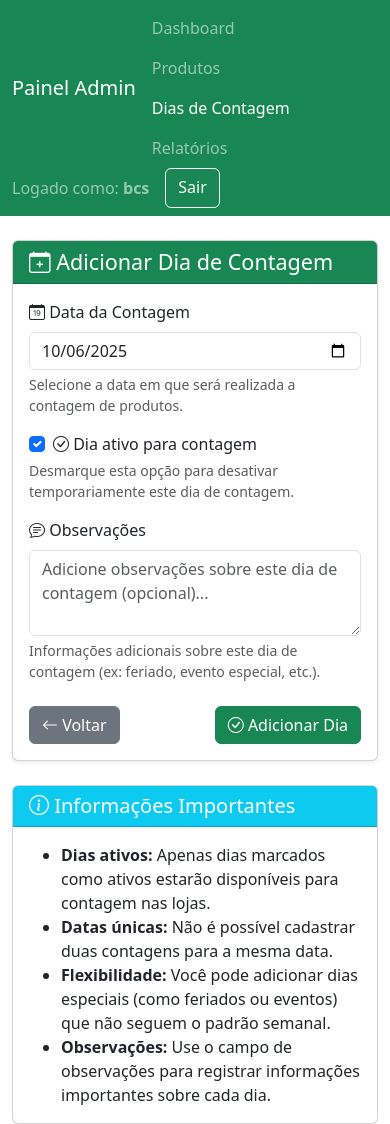
After one commit to IgorsSantana/app-hortifruti, a Flask app: page /admin/dias-contagem/add in a window 390 px wide. The commit adds this page. Run offline with Flask 3, Linux system fonts and the light colour scheme; a user stored in the database is signed in; some libraries are stand-ins or nearby versions.

Commit message:
feat: Adicionar funcionalidade de gerenciamento de dias de contagem
- Nova tabela 'dias_contagem' para gerenciar datas especÃ­ficas de contagem
- Interface administrativa completa para CRUD de dias de contagem
- Script de migraÃ§Ã£o seguro para produÃ§Ã£o (migrate_db.py)
- ProteÃ§Ã£o contra perda de dados no ambiente de produÃ§Ã£o
- Templates responsivos com Bootstrap 5
- IntegraÃ§Ã£o com painel administrativo existente
- Suporte a observaÃ§Ãµes e status ativo/inativo
- ValidaÃ§Ã£o de datas Ãºnicas e confirmaÃ§Ãµes de seguranÃ§a

```diff
--- a/app.py
+++ b/app.py
@@ -401,6 +401,142 @@ def admin_delete_product(product_id):
         db.close()
     return redirect(url_for('admin_products'))
 
+# --- ROTAS PARA GERENCIAR DIAS DE CONTAGEM ---
+@app.route('/admin/dias-contagem')
+@admin_required
+def admin_dias_contagem():
+    db = get_db()
+    cursor = db.cursor()
+    db_url = os.environ.get('DATABASE_URL')
+
+    # Buscar dias de contagem ordenados por data
+    query = "SELECT id, data_contagem, ativo, observacoes FROM dias_contagem ORDER BY data_contagem DESC;"
+    cursor.execute(query)
+    dias_data = cursor.fetchall()
+    dias_list = [dict(zip([desc[0] for desc in cursor.description], row)) for row in dias_data]
+
+    cursor.close()
+    db.close()
+    return render_template('admin/dias_contagem.html', dias=dias_list)
+
+@app.route('/admin/dias-contagem/add', methods=['GET', 'POST'])
+@admin_required
+def admin_add_dia_contagem():
+    if request.method == 'POST':
+        data_contagem = request.form['data_contagem']
+        ativo = 'ativo' in request.form
+        observacoes = request.form.get('observacoes', '')
+
+        db = get_db()
+        cursor = db.cursor()
+        db_url = os.environ.get('DATABASE_URL')
+
+        try:
+            if db_url:
+                cursor.execute("INSERT INTO dias_contagem (data_contagem, ativo, observacoes) VALUES (%s, %s, %s);",
+                             (data_contagem, ativo, observacoes))
+            else:
+                cursor.execute("INSERT INTO dias_contagem (data_contagem, ativo, observacoes) VALUES (?, ?, ?);",
+                             (data_contagem, ativo, observacoes))
+            db.commit()
+            flash('Dia de contagem adicionado com sucesso!', 'success')
+        except Exception as e:
+            db.rollback()
+            if 'UNIQUE constraint failed' in str(e) or 'duplicate key value violates unique constraint' in str(e):
+                flash(f'Erro: Já existe uma contagem agendada para a data {data_contagem}.', 'danger')
+            else:
+                flash(f'Erro ao adicionar dia de contagem: {e}', 'danger')
+        finally:
+            cursor.close()
+            db.close()
+        return redirect(url_for('admin_dias_contagem'))
+
+    return render_template('admin/dia_contagem_form.html', dia=None)
+
+@app.route('/admin/dias-contagem/edit/<int:dia_id>', methods=['GET', 'POST'])
+@admin_required
+def admin_edit_dia_contagem(dia_id):
+    db = get_db()
+    cursor = db.cursor()
+    db_url = os.environ.get('DATABASE_URL')
+
+    if request.method == 'POST':
+        data_contagem = request.form['data_contagem']
+        ativo = 'ativo' in request.form
+        observacoes = request.form.get('observacoes', '')
+
+        try:
+            cursor.execute("UPDATE dias_contagem SET data_contagem = %s, ativo = %s, observacoes = %s WHERE id = %s;" if db_url else
+                         "UPDATE dias_contagem SET data_contagem = ?, ativo = ?, observacoes = ? WHERE id = ?;",
+                         (data_contagem, ativo, observacoes, dia_id))
+            db.commit()
+            flash('Dia de contagem atualizado com sucesso!', 'success')
+        except Exception as e:
+            db.rollback()
+            if 'UNIQUE constraint failed' in str(e) or 'duplicate key value violates unique constraint' in str(e):
+                flash(f'Erro: Já existe uma contagem agendada para a data {data_contagem}.', 'danger')
+            else:
+                flash(f'Erro ao atualizar dia de contagem: {e}', 'danger')
+        finally:
+            cursor.close()
+            db.close()
+        return redirect(url_for('admin_dias_contagem'))
+
+    # Buscar dados do dia
+    cursor.execute("SELECT * FROM dias_contagem WHERE id = %s;" if db_url else "SELECT * FROM dias_contagem WHERE id = ?;", (dia_id,))
+    dia_data = cursor.fetchone()
+    dia = dict(zip([desc[0] for desc in cursor.description], dia_data))
+
+    cursor.close()
+    db.close()
+    return render_template('admin/dia_contagem_form.html', dia=dia)
+
+@app.route('/admin/dias-contagem/delete/<int:dia_id>', methods=['POST'])
+@admin_required
+def admin_delete_dia_contagem(dia_id):
+    db = get_db()
+    cursor = db.cursor()
+    db_url = os.environ.get('DATABASE_URL')
+
+    try:
+        cursor.execute("DELETE FROM dias_contagem WHERE id = %s;" if db_url else "DELETE FROM dias_contagem WHERE id = ?;", (dia_id,))
+        db.commit()
+        flash('Dia de contagem removido com sucesso!', 'success')
+    except Exception as e:
+        db.rollback()
+        flash(f'Erro ao remover dia de contagem: {e}', 'danger')
+    finally:
+        cursor.close()
+        db.close()
+    return redirect(url_for('admin_dias_contagem'))
+
+@app.route('/admin/dias-contagem/toggle/<int:dia_id>', methods=['POST'])
+@admin_required
+def admin_toggle_dia_contagem(dia_id):
+    db = get_db()
+    cursor = db.cursor()
+    db_url = os.environ.get('DATABASE_URL')
+
+    try:
+        # Buscar o status atual
+        cursor.execute("SELECT ativo FROM dias_contagem WHERE id = %s;" if db_url else "SELECT ativo FROM dias_contagem WHERE id = ?;", (dia_id,))
+        result = cursor.fetchone()
+        if result:
+            novo_status = not result[0]
+            cursor.execute("UPDATE dias_contagem SET ativo = %s WHERE id = %s;" if db_url else "UPDATE dias_contagem SET ativo = ? WHERE id = ?;", (novo_status, dia_id))
+            db.commit()
+            status_text = "ativado" if novo_status else "desativado"
+            flash(f'Dia de contagem {status_text} com sucesso!', 'success')
+        else:
+            flash('Dia de contagem não encontrado.', 'danger')
+    except Exception as e:
+        db.rollback()
+        flash(f'Erro ao alterar status: {e}', 'danger')
+    finally:
+        cursor.close()
+        db.close()
+    return redirect(url_for('admin_dias_contagem'))
+
 @app.route('/exportar-pedido-pdf', methods=['POST'])
 @admin_required
 def exportar_pedido_pdf():
--- /dev/null
+++ b/templates/admin/dia_contagem_form.html
@@ -0,0 +1,147 @@
+<!DOCTYPE html>
+<html lang="pt-br">
+<head>
+    <meta charset="UTF-8">
+    <meta name="viewport" content="width=device-width, initial-scale=1.0">
+    <title>{% if dia %}Editar{% else %}Adicionar{% endif %} Dia de Contagem - Admin</title>
+    <link href="https://cdn.jsdelivr.net/npm/bootstrap@5.3.3/dist/css/bootstrap.min.css" rel="stylesheet">
+    <link href="https://cdn.jsdelivr.net/npm/bootstrap-icons@1.11.3/font/bootstrap-icons.css" rel="stylesheet">
+</head>
+<body>
+    <nav class="navbar navbar-expand-lg navbar-dark bg-success">
+        <div class="container-fluid">
+            <a class="navbar-brand" href="/admin">Painel Admin</a>
+            <div class="navbar-nav me-auto">
+                <a class="nav-link" href="/admin">Dashboard</a>
+                <a class="nav-link" href="/admin/products">Produtos</a>
+                <a class="nav-link active" href="/admin/dias-contagem">Dias de Contagem</a>
+                <a class="nav-link" href="/relatorio">Relatórios</a>
+            </div>
+            <div class="d-flex">
+                <span class="navbar-text me-3">Logado como: <strong>{{ session.username }}</strong></span>
+                <a href="/logout" class="btn btn-outline-light">Sair</a>
+            </div>
+        </div>
+    </nav>
+
+    <div class="container mt-4">
+        <!-- Mensagens Flash -->
+        {% with messages = get_flashed_messages(with_categories=true) %}
+            {% if messages %}
+                {% for category, message in messages %}
+                    <div class="alert alert-{{ 'danger' if category == 'error' else category }} alert-dismissible fade show" role="alert">
+                        {{ message }}
+                        <button type="button" class="btn-close" data-bs-dismiss="alert"></button>
+                    </div>
+                {% endfor %}
+            {% endif %}
+        {% endwith %}
+
+        <div class="row justify-content-center">
+            <div class="col-md-8">
+                <div class="card shadow-sm">
+                    <div class="card-header bg-success text-white">
+                        <h2 class="h4 mb-0">
+                            <i class="bi bi-calendar-plus"></i>
+                            {% if dia %}Editar{% else %}Adicionar{% endif %} Dia de Contagem
+                        </h2>
+                    </div>
+                    <div class="card-body">
+                        <form method="POST">
+                            <div class="mb-3">
+                                <label for="data_contagem" class="form-label">
+                                    <i class="bi bi-calendar-date"></i> Data da Contagem
+                                </label>
+                                <input type="date"
+                                       class="form-control"
+                                       id="data_contagem"
+                                       name="data_contagem"
+                                       value="{{ dia.data_contagem.strftime('%Y-%m-%d') if dia and dia.data_contagem else '' }}"
+                                       required>
+                                <div class="form-text">
+                                    Selecione a data em que será realizada a contagem de produtos.
+                                </div>
+                            </div>
+
+                            <div class="mb-3">
+                                <div class="form-check">
+                                    <input class="form-check-input"
+                                           type="checkbox"
+                                           id="ativo"
+                                           name="ativo"
+                                           {% if not dia or dia.ativo %}checked{% endif %}>
+                                    <label class="form-check-label" for="ativo">
+                                        <i class="bi bi-check-circle"></i> Dia ativo para contagem
+                                    </label>
+                                </div>
+                                <div class="form-text">
+                                    Desmarque esta opção para desativar temporariamente este dia de contagem.
+                                </div>
+                            </div>
+
+                            <div class="mb-4">
+                                <label for="observacoes" class="form-label">
+                                    <i class="bi bi-chat-text"></i> Observações
+                                </label>
+                                <textarea class="form-control"
+                                          id="observacoes"
+                                          name="observacoes"
+                                          rows="3"
+                                          placeholder="Adicione observações sobre este dia de contagem (opcional)...">{{ dia.observacoes if dia else '' }}</textarea>
+                                <div class="form-text">
+                                    Informações adicionais sobre este dia de contagem (ex: feriado, evento especial, etc.).
+                                </div>
+                            </div>
+
+                            <div class="d-flex justify-content-between">
+                                <a href="/admin/dias-contagem" class="btn btn-secondary">
+                                    <i class="bi bi-arrow-left"></i> Voltar
+                                </a>
+                                <button type="submit" class="btn btn-success">
+                                    <i class="bi bi-check-circle"></i>
+                                    {% if dia %}Atualizar{% else %}Adicionar{% endif %} Dia
+                                </button>
+                            </div>
+                        </form>
+                    </div>
+                </div>
+
+                <!-- Informações adicionais -->
+                <div class="card mt-4">
+                    <div class="card-header bg-info text-white">
+                        <h5 class="mb-0">
+                            <i class="bi bi-info-circle"></i> Informações Importantes
+                        </h5>
+                    </div>
+                    <div class="card-body">
+                        <ul class="mb-0">
+                            <li><strong>Dias ativos:</strong> Apenas dias marcados como ativos estarão disponíveis para contagem nas lojas.</li>
+                            <li><strong>Datas únicas:</strong> Não é possível cadastrar duas contagens para a mesma data.</li>
+                            <li><strong>Flexibilidade:</strong> Você pode adicionar dias especiais (como feriados ou eventos) que não seguem o padrão semanal.</li>
+                            <li><strong>Observações:</strong> Use o campo de observações para registrar informações importantes sobre cada dia.</li>
+                        </ul>
+                    </div>
+                </div>
+            </div>
+        </div>
+    </div>
+
+    <script src="https://cdn.jsdelivr.net/npm/bootstrap@5.3.3/dist/js/bootstrap.bundle.min.js"></script>
+
+    <script>
+        // Definir data mínima como hoje
+        document.addEventListener('DOMContentLoaded', function() {
+            const dataInput = document.getElementById('data_contagem');
+            const hoje = new Date().toISOString().split('T')[0];
+
+            // Se não há valor definido (novo dia), definir como hoje
+            if (!dataInput.value) {
+                dataInput.value = hoje;
+            }
+
+            // Definir data mínima como hoje
+            dataInput.min = hoje;
+        });
+    </script>
+</body>
+</html>
```
Also changed, not shown: init_db.py (+24 -3 lines), migrate_db.py (added, +188 -0 lines), templates/admin/dashboard.html (+28 -9 lines), templates/admin/dias_contagem.html (added, +146 -0 lines), 1 other file.
